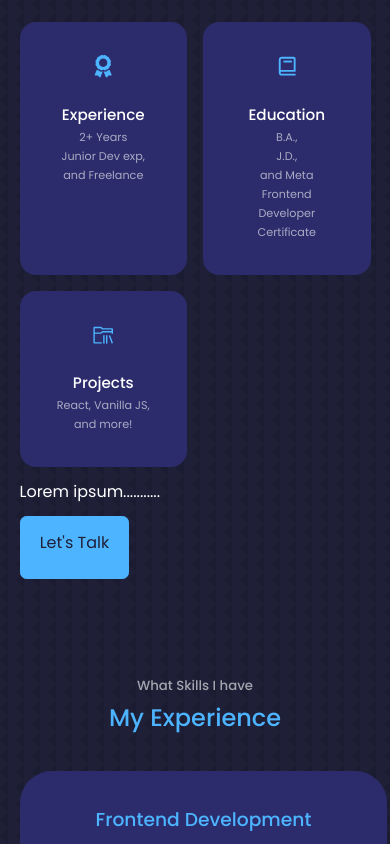
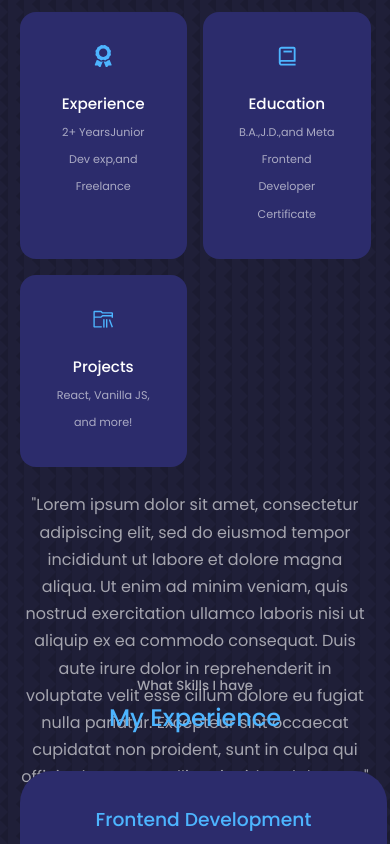
Before and after one commit to CameronRiecan/CameronRiecan.github.io, a React (Create React App) app: page / in a window 390 px wide. Shown: the part 1300-2144 px from the top of the page. Built offline with nearby package versions, Linux system fonts and the light colour scheme.

Commit message:
fix style error where paragraph and button were left out of div and styles werent applied, moved closing div tag

```diff
--- a/src/components/about/About.jsx
+++ b/src/components/about/About.jsx
@@ -27,6 +27,7 @@ const About = () => {
               <small>Junior Dev exp,</small>
               <small>and Freelance</small>
             </article>
+
             <article className='about_card'>
               <BiBook className='about_icon'/>
               <h5>Education</h5>
@@ -34,19 +35,20 @@ const About = () => {
               <small>J.D.,</small>
               <small>and Meta Frontend Developer Certificate</small>
             </article>
+
             <article className='about_card'>
               <VscFolderLibrary className='about_icon'/>
               <h5>Projects</h5>
               <small>React, Vanilla JS, and more!</small>
             </article>
           </div>
-        </div>
 
         <p>
-          Lorem ipsum...........
+        "Lorem ipsum dolor sit amet, consectetur adipiscing elit, sed do eiusmod tempor incididunt ut labore et dolore magna aliqua. Ut enim ad minim veniam, quis nostrud exercitation ullamco laboris nisi ut aliquip ex ea commodo consequat. Duis aute irure dolor in reprehenderit in voluptate velit esse cillum dolore eu fugiat nulla pariatur. Excepteur sint occaecat cupidatat non proident, sunt in culpa qui officia deserunt mollit anim id est laborum."
         </p>
 
         <a href='#contact' className='btn btn-primary'>Let's Talk</a>
+        </div>
       </div>
     </section>
   )
--- a/src/components/about/about.css
+++ b/src/components/about/about.css
@@ -89,9 +89,27 @@
     }
 }
 
-small {
+/* small {
     display: block;
+} */
+
+/* Media Queries (Medium Devices) */
+@media screen and (max-width: 1024px) {
+    .about_container {
+        grid-template-columns: 1fr;
+        gap: 0;
+    }
+
+    .about_me {
+        width: 50%;
+        margin: 2rem auto 4rem;
+    }
+
+    .about_content p {
+        margin: 1rem 0 1.5rem;
+    }
 }
+
 /* Media Queries (Small Devices) */
 @media screen and (max-width: 600px) {
     .about_me {
```
